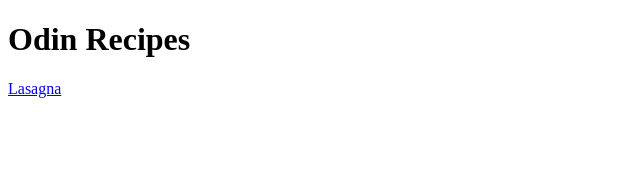
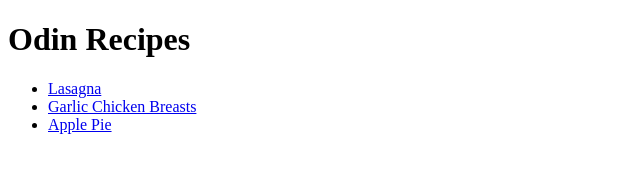
Before and after one commit to shakechilly/odin-recipes, a plain HTML site: page index.html in a window 1280 px wide. Shown: the whole page, without its empty margins (0-640 px from the left). Drawn offline with Linux system fonts and the light colour scheme.

Commit message:
Completed Index page

```diff
--- a/index.html
+++ b/index.html
@@ -6,6 +6,10 @@
     </head>
     <body>
         <h1>Odin Recipes</h1>
-        <a href="recipes/lasagna.html">Lasagna</a>
+        <ul>
+            <li><a href="recipes/lasagna.html">Lasagna</a></li>
+            <li><a href="recipes/garlic_chicken_breasts.html">Garlic Chicken Breasts</a></li>
+            <li><a href="recipes/apple_pie.html">Apple Pie</a></li>
+        </ul>
     </body>
 </html>
```
